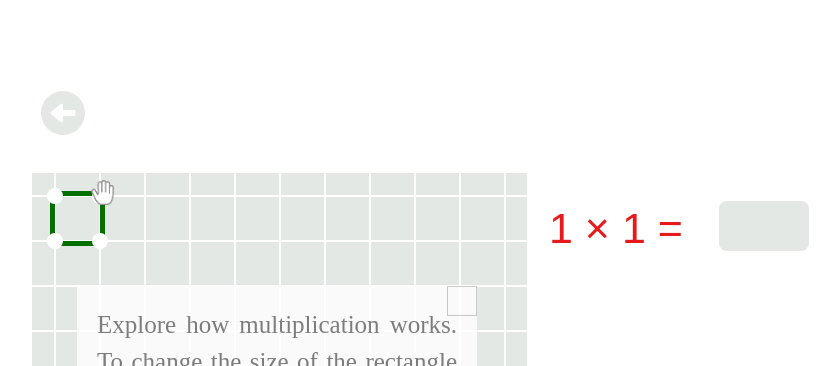
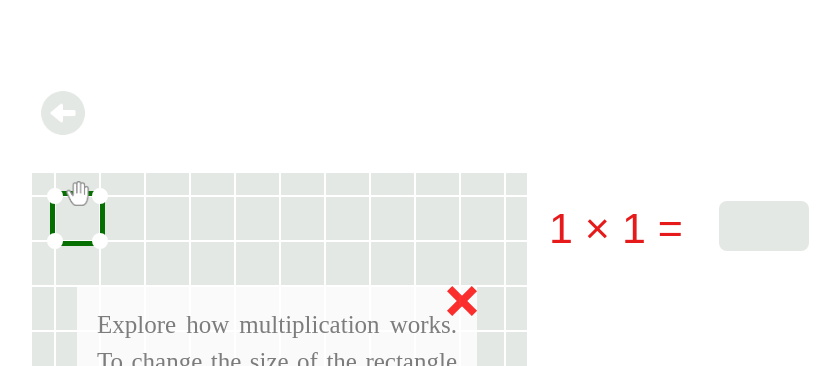
Before and after one commit to jmmwilk/Multiplication, a plain HTML site: page index.html in a window 1280 px wide. Both pictures are taken after a click on the button "Explore". Shown: the top 366 px of the page, without its empty margins (208-1048 px from the left). Drawn offline with Linux system fonts and the light colour scheme.

Commit message:
hand position and x

```diff
--- a/index.html
+++ b/index.html
@@ -41,13 +41,13 @@
       <div id="frame">
         <div id=game>
           <div id="instruction">
-            <img id="x" scr="iks.png"/>
+            <img id="x" src="iks.png"/>
             <div id="instruction-text">
             </div>
           </div>
           <div id="rectangle">
             <div id="hand">
-              <img id="hand" src="hand.png"/>
+              <img id="hand-icon" src="hand-icon.png"/>
             </div>
             <div id="dot-top-left" class="dot"></div>
             <div id="dot-top-right" class="dot"></div>
--- a/index.js
+++ b/index.js
@@ -4,7 +4,7 @@
 
 // Alek:
 // nie dziala kropka
-// pozycja lapki i dziwnie sie zachowuje jak sie nia rusza
+// dalej dziwnie sie zachowuje jak sie nia rusza
 // kropki jakos sa malo czule
 // nie chce zeby sie zaznaczaly grzybki
 // wykasowac klikalnosc buttons w play ktore maja display none
--- a/style.css
+++ b/style.css
@@ -447,9 +447,14 @@ body {
   height: 25px;
   width: 25px;
   position: absolute;
-  top: -8px;
-  left: 50%;
+  top: -15px;
+  left: calc(50% - 12px);
   z-index: 1;
+}
+
+#hand-icon {
+  height: 25px;
+  width: 25px;
 }
 
 .side-button-container {
```
Also changed, not shown: hand-icon.png (renamed from hand.png).
